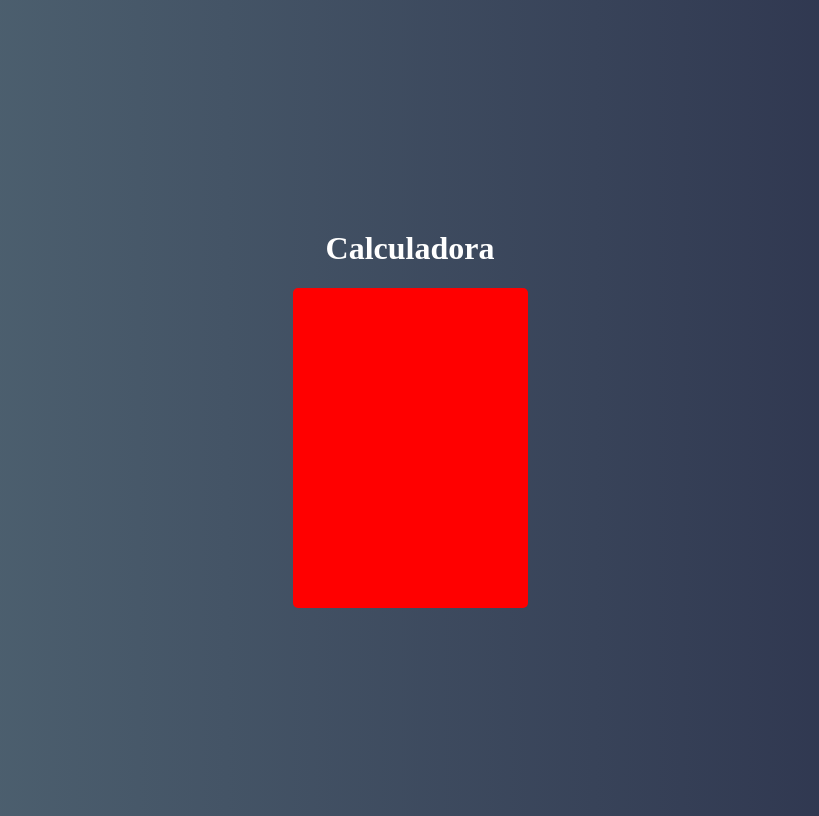
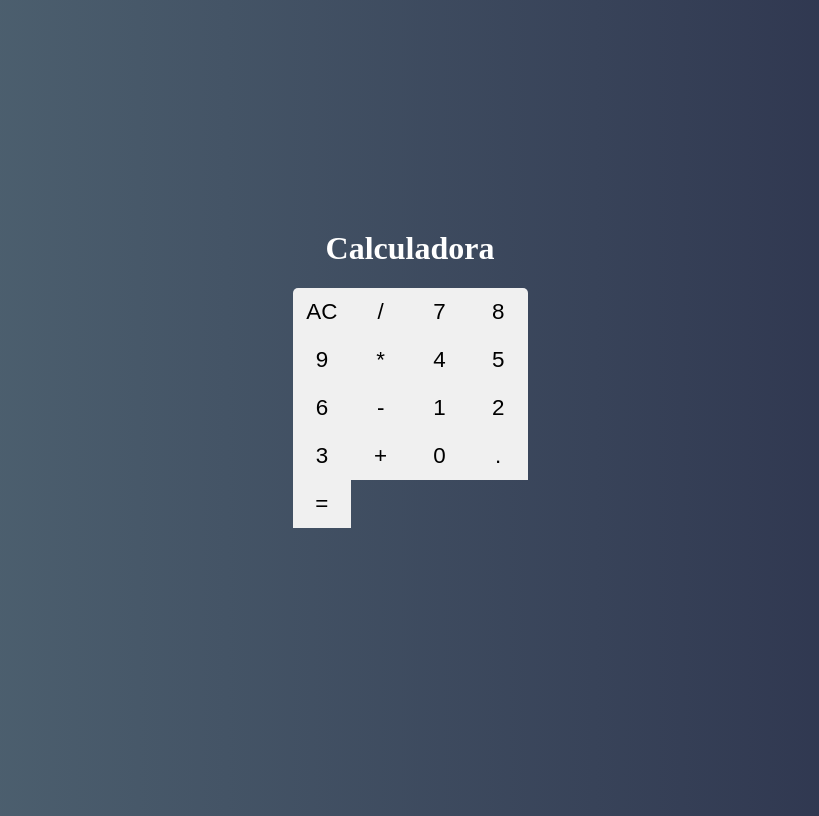
Before and after one commit to FelipeDeMoraes19/Calculator-Project, a React (Create React App) app in the folder calculadora/: page / in a window 1280 px wide. Shown: the whole page, without its empty margins (230-1049 px from the left). Built offline with nearby package versions, Linux system fonts and the light colour scheme.

Commit message:
Componente Button

```diff
--- /dev/null
+++ b/calculadora/src/components/Button.css
@@ -0,0 +1,14 @@
+:root{
+    --bg-button: #f0f0f0;
+    --boder-button: solid 1px #888;
+
+}
+
+.button{
+    font-size: 1.4em;
+    background-color: var(--bg-button);
+    border: none;
+    border-right: var(--border-button);
+    border-bottom: var(--border-button);
+    outline: none;
+}
--- /dev/null
+++ b/calculadora/src/components/Button.jsx
@@ -0,0 +1,5 @@
+import React from 'react'
+import './Button.css'
+
+export default props =>
+<button className='button'>{props.label}</button>
--- a/calculadora/src/main/Calculator.css
+++ b/calculadora/src/main/Calculator.css
@@ -3,5 +3,8 @@
     width: 235px;
     border-radius: 5px;
     overflow: hidden;
-    background-color: red;
+
+    display: grid;
+    grid-template-columns: repeat(4, 25%);
+    grid-template-rows: 48px 48px 48px 48px 48px;
 }
--- a/calculadora/src/main/Calculator.jsx
+++ b/calculadora/src/main/Calculator.jsx
@@ -1,11 +1,29 @@
 import React, { Component } from 'react'
 import './Calculator.css'
+
+import Button from '../components/Button'
 
 export default class Calculator extends Component {
     render() {
         return (
             <div className="calculator">
-
+                <Button label="AC" />
+                <Button label="/" />
+                <Button label="7" />
+                <Button label="8" />
+                <Button label="9" />
+                <Button label="*" />
+                <Button label="4" />
+                <Button label="5" />
+                <Button label="6" />
+                <Button label="-" />
+                <Button label="1" />
+                <Button label="2" />
+                <Button label="3" />
+                <Button label="+" />
+                <Button label="0" />
+                <Button label="." />
+                <Button label="=" />
             </div>
         )
     }
```
